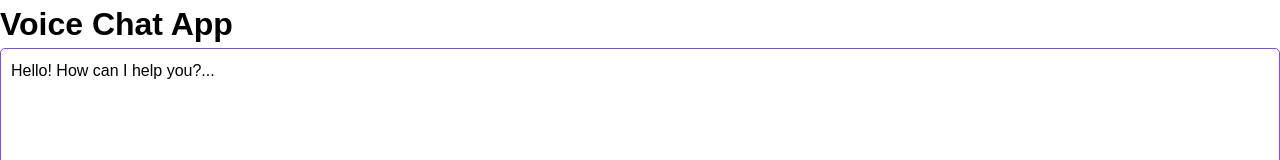
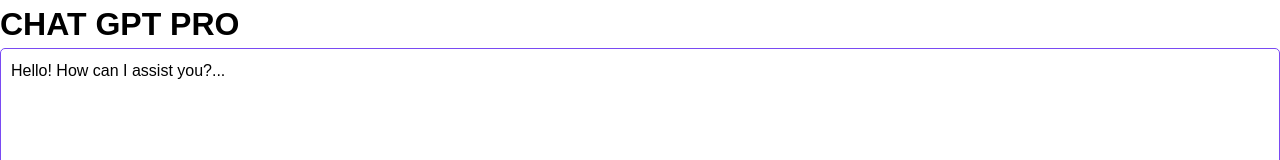
Before and after one commit to Ashu104/chit-chatting, a website: page index.html in a window 1280 px wide. Shown: the top 160 px of the page. Drawn offline with Linux system fonts and the light colour scheme.

Commit message:
adding-index.html

```diff
--- a/index.html
+++ b/index.html
@@ -3,17 +3,17 @@
   <head>
     <meta charset="UTF-8" />
     <meta name="viewport" content="width=device-width, initial-scale=1.0" />
-    <title>Voice Chat App</title>
+    <title>CHAT GPT</title>
     <link rel="stylesheet" href="style.css" />
   </head>
   <body>
     <header>
-      <h1>Voice Chat App</h1>
+      <h1>CHAT GPT PRO</h1>
     </header>
     <main>
       <div id="chat-container">
         <div class="answer">
-          Hello! How can I help you?...
+          Hello! How can I assist you?...
         </div>
       </div>
       <div id="form-container">
```
